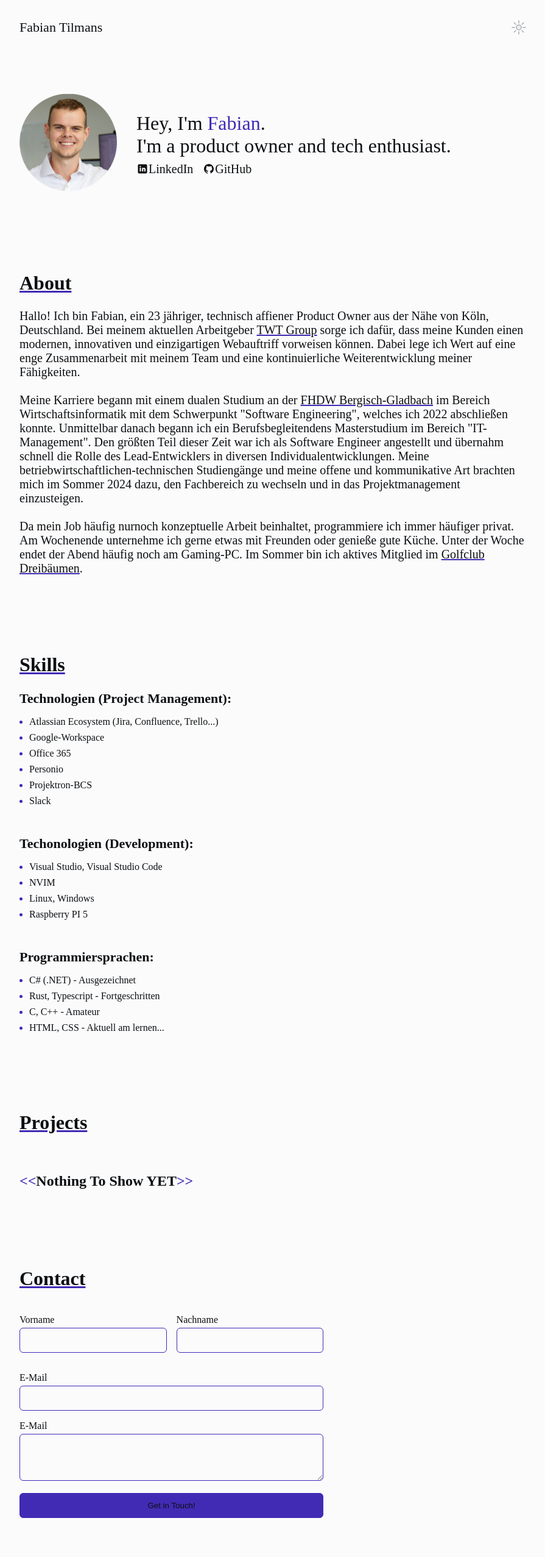
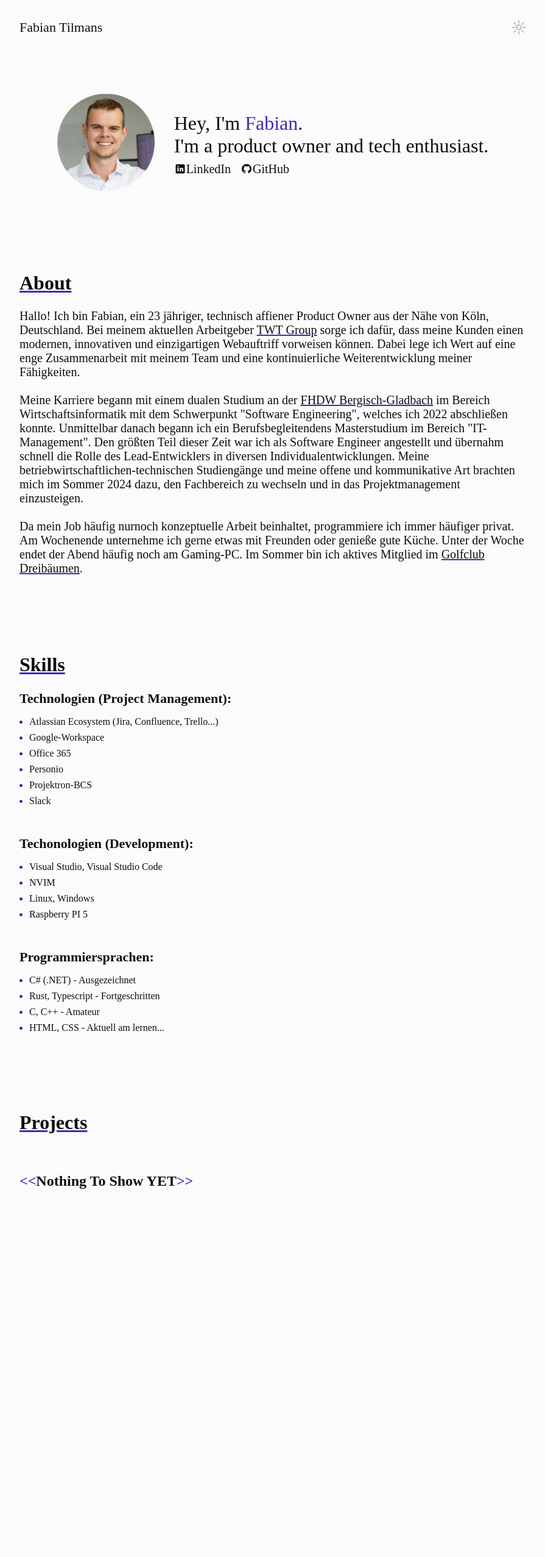
Before and after one commit to FabianTilmans/Portfolio, a plain HTML site: page index.html in a window 1280 px wide. Shown: the whole page at 61% size, without its empty margins (192-1087 px from the left). After the commit the page ends 2015 px from the top, so only its background shows below. Drawn offline with Linux system fonts and the light colour scheme; a web font is replaced by a local one.

Commit message:
removed Contact section, fixed responsive design

```diff
--- a/index.html
+++ b/index.html
@@ -103,31 +103,6 @@
     <h2 class="section-header">Projects</h2>
     <h1 class="project-info"><span>&lt&lt</span>Nothing To Show YET<span>&gt&gt</span></h1>
   </section>
-  <section id="projects">
-    <h2 class="section-header">Contact</h2>
-    <form action="https://formsubmit.co/info@fabiantilmans.dev" method="POST">
-      <div class="name">
-        <div class="text-input form-margin">
-          <label for="firstname">Vorname</label>
-          <input id="firstname" name="firstname" type="text" />
-        </div>
-        <div class="text-input">
-          <label for="lastname">Nachname</label>
-          <input id="lastname" name="lastname" type="text" />
-        </div>
-      </div>
-      <div class="text-input">
-        <label for="email">E-Mail</label>
-        <input id="email" type="email" name="email">
-      </div>
-      <div class="text-input">
-        <label for="email">E-Mail</label>
-        <textarea name="info-text" cols="40" rows="5"></textarea>
-      </div>
-
-      <input type="submit" class="submit" value="Get in Touch!" />
-    </form>
-  </section>
 </body>
 
 </html>
--- a/style.css
+++ b/style.css
@@ -37,6 +37,7 @@ html {
 body {
   font-family: "Funnel Sans", serif;
   background-color: var(--system-color-main);
+  padding: 0 2rem;
 }
 
 header {
@@ -71,7 +72,10 @@ section {
 
 .intro {
   width: 100%;
-  display: block;
+  display: flex;
+  flex-direction: column;
+  justify-content: center;
+  text-align: center;
   align-items: center;
   color: var(--system-color-shade);
 }
@@ -88,6 +92,7 @@ section {
 .socials {
   margin-top: 0.5rem;
   display: flex;
+  justify-content: center;
 }
 
 .socials-item>a {
@@ -227,10 +232,31 @@ textarea {
   color: var(--system-color-shade);
 }
 
+.contact-button {
+  padding: 0.75rem 1rem;
+  background-color: var(--system-color-accent);
+  border-radius: 8px;
+  color: var(--system-color-shade);
+}
+
+.contact-button:hover {
+  color: var(--system-color-shade);
+}
+
 
 @media only screen and (min-width: 768px) {
+
+  body {
+    padding: 0;
+  }
+
   .intro {
-    display: flex;
+    flex-direction: row;
+    text-align: left;
+  }
+
+  .socials {
+    justify-content: left;
   }
 }
 
```
